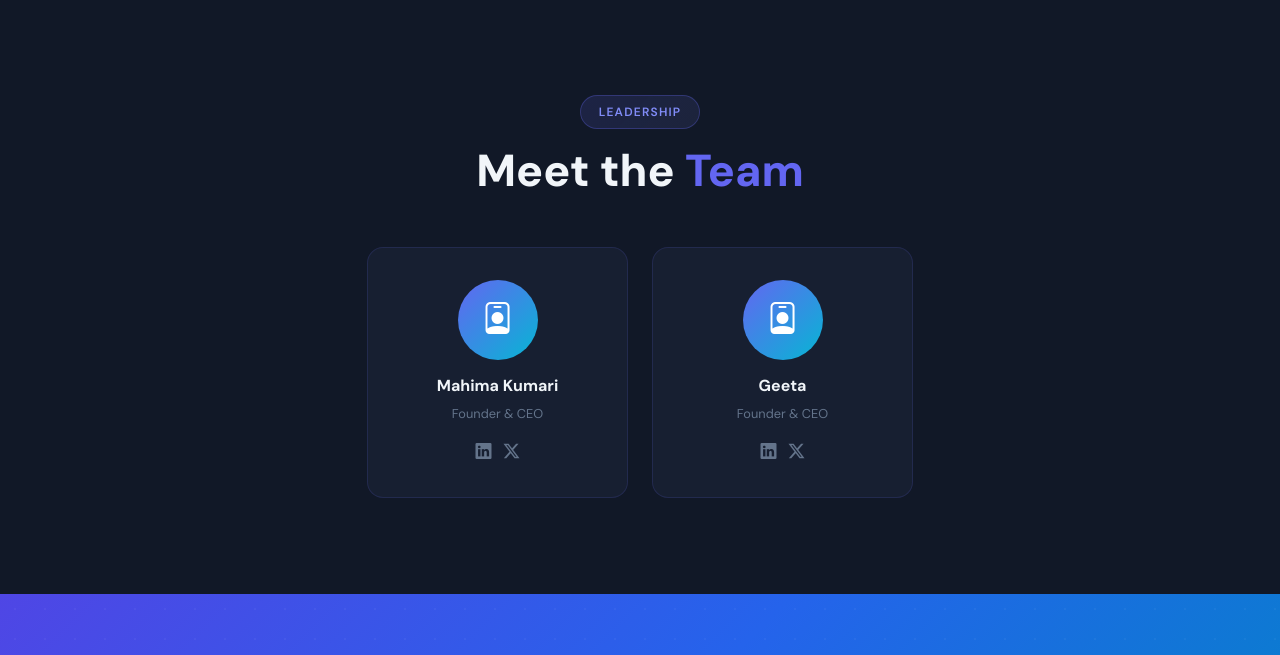
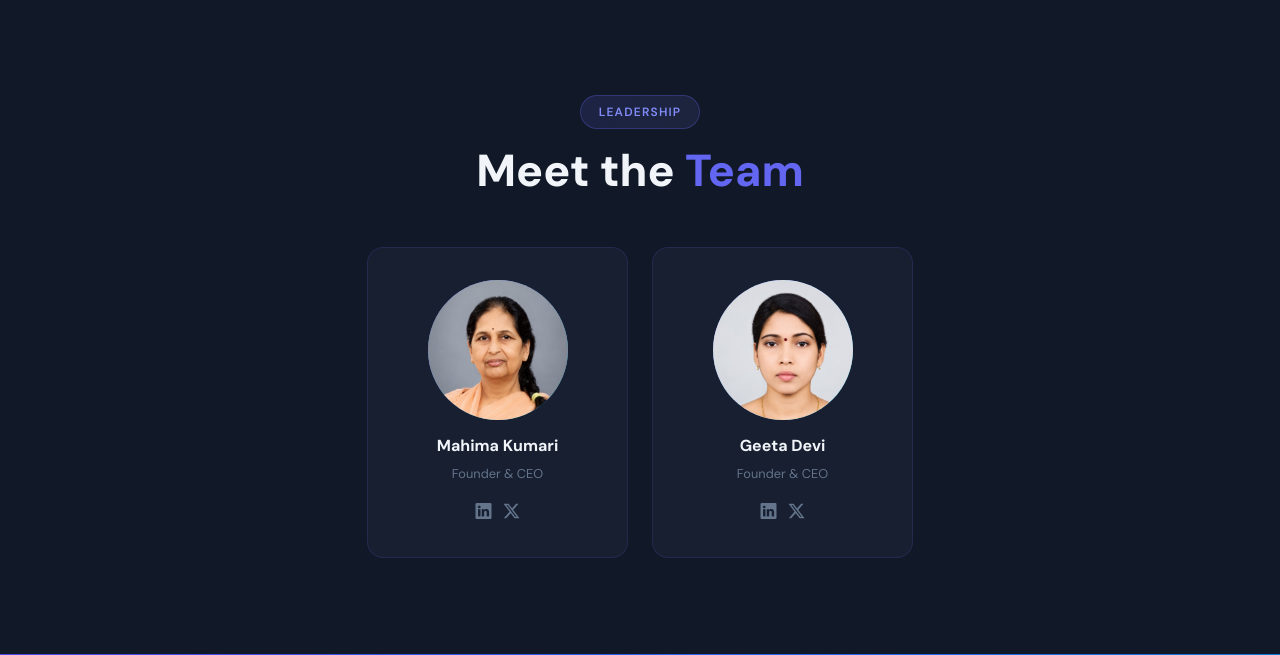
Before and after one commit to piyushrajpurohit/mjwebtech-website, a Flask app: page /about in a window 1280 px wide. Shown: the part 2825-3480 px from the top of the page. Run offline with Flask 3, Linux system fonts and the light colour scheme; some libraries are stand-ins or nearby versions.

Commit message:
Add founder portraits to About leadership section
Co-authored-by: Cursor <cursoragent@cursor.com>

```diff
--- a/app/routes/main.py
+++ b/app/routes/main.py
@@ -23,8 +23,8 @@ def index():
 @main_bp.route("/about")
 def about():
     team = [
-        {"name": "Mahima Kumari",   "role": "Founder & CEO",        "icon": "bi-person-badge"},
-        {"name": "Geeta",          "role": "Founder & CEO",        "icon": "bi-person-badge"},
+        {"name": "Mahima Kumari", "role": "Founder & CEO", "photo": "images/leadership/mahima-kumari.png"},
+        {"name": "Geeta Devi",    "role": "Founder & CEO", "photo": "images/leadership/geeta-devi.png"},
     ]
     return render_template("about.html", team=team)
 
--- a/app/static/css/style.css
+++ b/app/static/css/style.css
@@ -250,7 +250,8 @@ img{max-width:100%}
 .timeline-content p{color:var(--text-secondary);font-size:.875rem;margin:0}
 .team-card{background:var(--card-bg);border:1px solid var(--border-color);border-radius:var(--radius-md);padding:32px 24px;text-align:center;transition:var(--transition)}
 .team-card:hover{transform:translateY(-6px);border-color:rgba(99,102,241,.3);box-shadow:var(--shadow-glow)}
-.team-avatar{width:80px;height:80px;background:linear-gradient(135deg,var(--mj-accent),var(--mj-teal));border-radius:50%;display:flex;align-items:center;justify-content:center;font-size:2rem;color:#fff;margin:0 auto 16px}
+.team-avatar{width:140px;height:140px;background:linear-gradient(135deg,var(--mj-accent),var(--mj-teal));border-radius:50%;display:flex;align-items:center;justify-content:center;font-size:2rem;color:#fff;margin:0 auto 16px;overflow:hidden;padding:0}
+.team-avatar img{width:100%;height:100%;object-fit:cover;object-position:center top;display:block}
 .team-card h5{font-size:1rem;margin-bottom:4px}
 .team-card span{font-size:.8rem;color:var(--text-muted)}
 .team-socials{display:flex;justify-content:center;gap:12px;margin-top:12px}
--- a/app/templates/about.html
+++ b/app/templates/about.html
@@ -100,7 +100,13 @@
       {% for member in team %}
       <div class="col-sm-6 col-lg-3" data-aos="fade-up" data-aos-delay="{{ loop.index0 * 80 }}">
         <div class="team-card">
-          <div class="team-avatar"><i class="bi {{ member.icon }}"></i></div>
+          <div class="team-avatar">
+            {% if member.photo %}
+            <img src="{{ url_for('static', filename=member.photo) }}" alt="{{ member.name }}, {{ member.role }} of MJ WebTech">
+            {% else %}
+            <i class="bi {{ member.icon }}"></i>
+            {% endif %}
+          </div>
           <h5>{{ member.name }}</h5>
           <span>{{ member.role }}</span>
           <div class="team-socials">
```
Also changed, not shown: app/static/images/leadership/geeta-devi.png (added), app/static/images/leadership/mahima-kumari.png (added).
